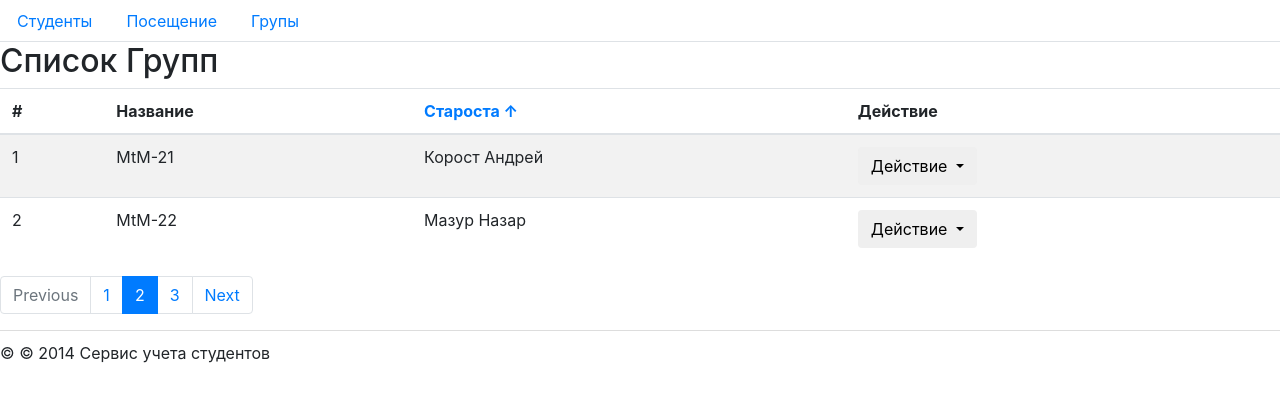
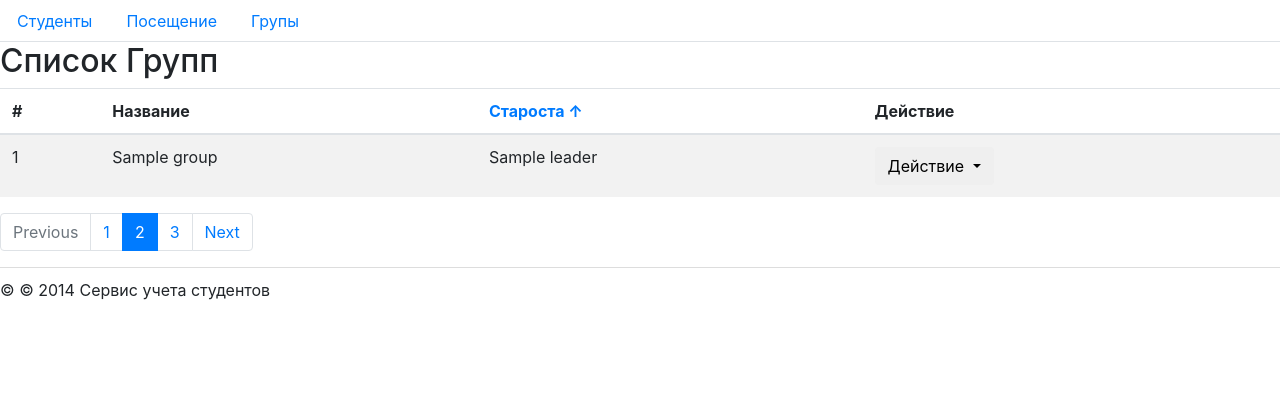
Before and after one commit to Nazar3000/django_-course, a Django app: template students/templates/students/groups_list.html in a window 1280 px wide. Shown: the part 56-458 px from the top of the page. Run offline with Django 3.2, Linux system fonts and the light colour scheme; the template is opened without the code that fills it: most values are stand-ins (such as "Sample title", 1, 10 or a date in 2020); some libraries are stand-ins or nearby versions.

Commit message:
connected groups

```diff
--- a/students/templates/students/groups_list.html
+++ b/students/templates/students/groups_list.html
@@ -1,16 +1,12 @@
 {% extends "students/base.html" %}
-{% load static from staticfiles %}
 {% block meta_title %}Список Групп{% endblock meta_title %}
 {% block title %}Список Групп{% endblock title %}
 {% block content %}
 
 
-         <!--End SubHeader-->
-
-         <!--Start Main Page Content-->
 
             <!-- Start Groups Listing -->
-
+            {% if groups %}
             <table class="table table-hover table-striped" id="calendar">
 
                 <thead>
@@ -24,11 +20,12 @@
                 </thead>
 
                 <tbody>
+                {% for group in groups %}
                     <tr>
-                        <td>1</td>
+                        <td>{{ forloop.counter }}</td>
 
-                        <td><a title="Редактировать" heref="#"> MtM-21</a></td>
-                        <td><a title="Редактировать" heref="#">Корост Андрей</a></td>
+                        <td><a heref="{% url "groups_edit" group.id %}">{{ group.name }}</a></td>
+                        <td><a heref="{% url "students_edit" group.leader.id %}">{{ group.leader.name }}</a></td>
 
                         <td>
                             <div class="=dropdown">
@@ -42,44 +39,22 @@
                                        href="#">Посещение</a>
                                     </li>
                                     <li role="presentation">
-                                        <a role="menuitem" tabindex="-1" href="#">Редактировать</a>
+                                        <a role="menuitem" tabindex="-1" href="{% url "groups_edit" group.id %}">Редактировать</a>
                                     </li>
                                     <li role="presentation">
-                                        <a role="menuitem" tabindex="-1" href="#">Удалить</a>
+                                        <a role="menuitem" tabindex="-1" href="{% url "groups_delete" group.id %}">Удалить</a>
                                     </li>
                                 </ul>
                             </div>
                         </td>
                     </tr>
-                <tr>
-                        <td>2</td>
-
-                        <td><a title="Редактировать" heref="#">MtM-22</a></td>
-                        <td><a title="Редактировать" heref="#">Мазур Назар</a></td>
-
-                        <td>
-                            <div class="=dropdown">
-                                <button class="btn btn-default dropdown-toggle"
-                                        type="button" data-toggle="dropdown">Действие
-                                    <span class="caret"></span>
-                                </button>
-                                <ul class="dropdown-menu" role="menu">
-                                    <li role="presentation">
-                                    <a role="menuitem" tabindex="-1"
-                                       href="#">Посещение</a>
-                                    </li>
-                                    <li role="presentation">
-                                        <a role="menuitem" tabindex="-1" href="#">Редактировать</a>
-                                    </li>
-                                    <li role="presentation">
-                                        <a role="menuitem" tabindex="-1" href="#">Удалить</a>
-                                    </li>
-                                </ul>
-                            </div>
-                        </td>
-                    </tr>
+                    {% endfor %}
                 </tbody>
             </table>
+            <!-- End Students List -->
+            {% else %}
+<p>Пока нет групп в базе </p>
+            {% endif %}
 
             <!-- Add Pagitnation-->
             <nav aria-label="...">
--- a/studentsdb/urls.py
+++ b/studentsdb/urls.py
@@ -16,8 +16,8 @@ Including another URLconf
 from django.conf.urls import include, url
 # from django.conf.urls import patterns
 from django.contrib import admin
-from students.views import students_list, groups_list, students_add, students_edit, students_delete, groups_add, groups_edit, groups_delete
-
+from students.views.students import students_list, students_add, students_edit, students_delete
+from students.views.groups import groups_list, groups_add, groups_edit, groups_delete
 
 # urlpatterns = [
 #     url(r'^admin/', admin.site.urls),
```
Also changed, not shown: students/views.py (deleted, +0 -79 lines), students/views/groups.py (added, +34 -0 lines), students/views/students.py (added, +43 -0 lines), students/views/__init__.py (added), 6 other files.
